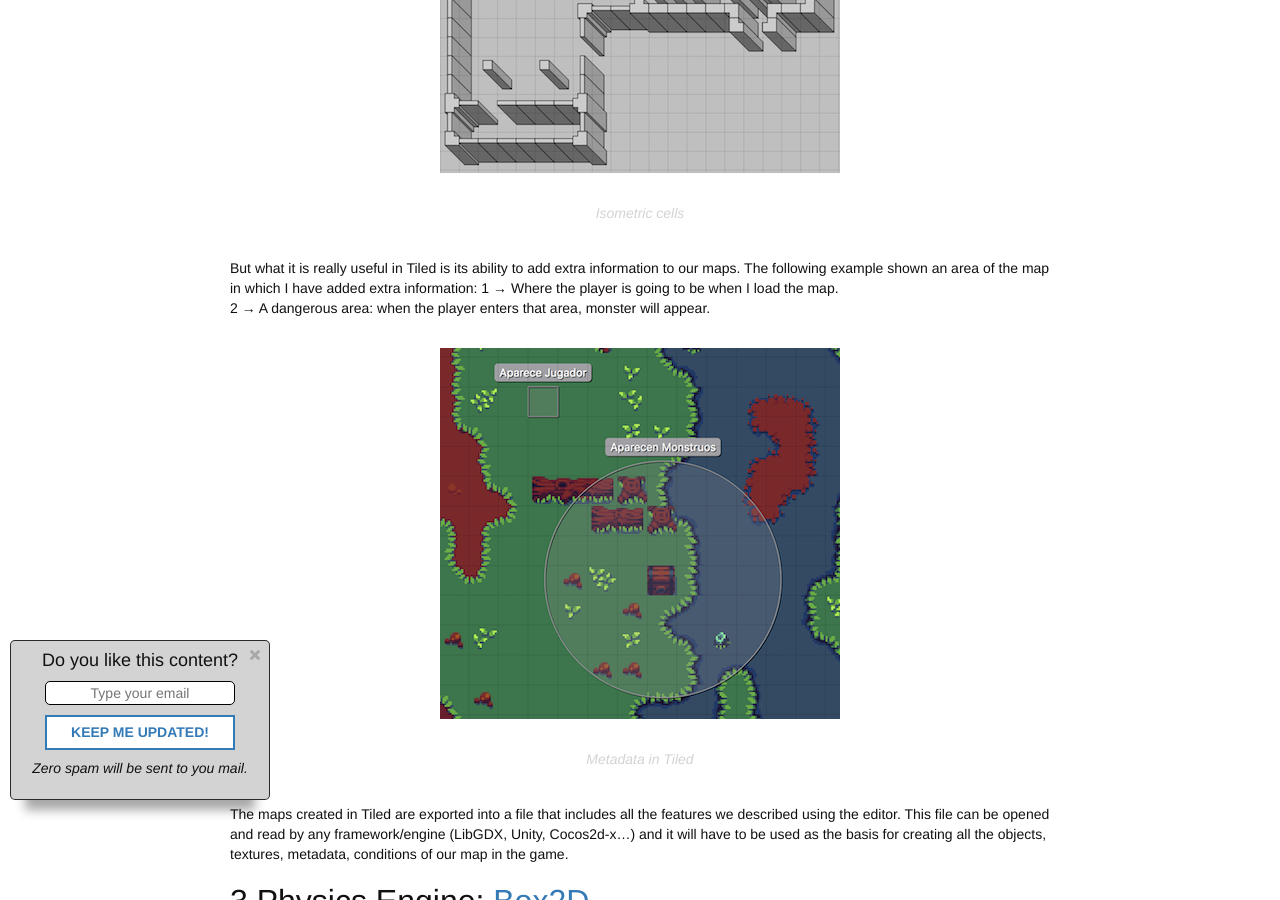
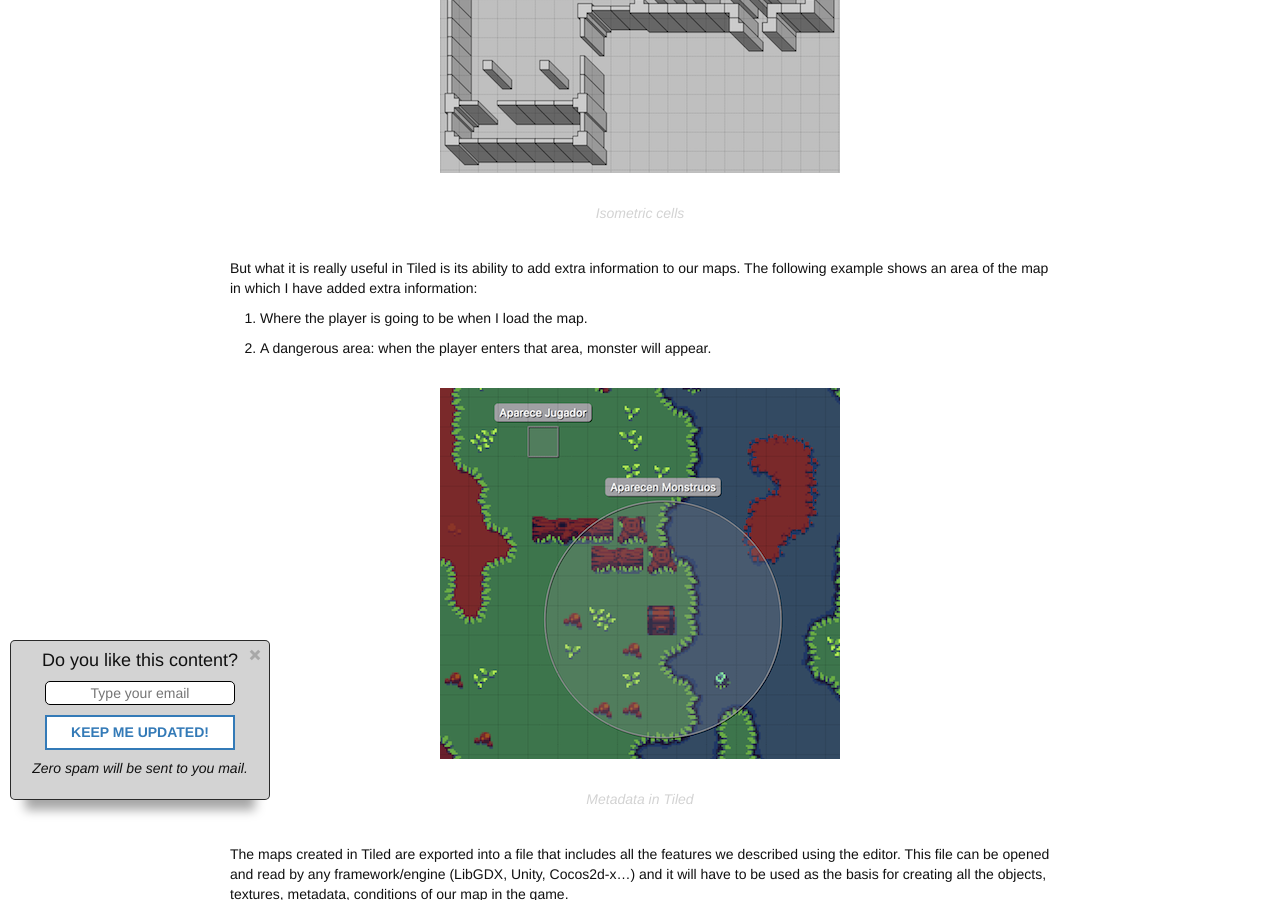
Before and after one commit to jesusredondo/jesusredondo.github.io, a Jekyll site: the page built from _posts/2017-03-03-VideoGame_design_III_Game_Developer's_Toolkit.markdown, in a window 1280 px wide and 900 px high, scrolled down 1804 px. Built offline with Jekyll 4.4.1, drawn with Linux system fonts in a browser that asks for light colours; nearby versions of some CDN libraries; comment, search, counter and statistics services are not loaded.

```diff
--- a/_posts/2017-03-03-VideoGame_design_III_Game_Developer's_Toolkit.markdown
+++ b/_posts/2017-03-03-VideoGame_design_III_Game_Developer's_Toolkit.markdown
@@ -50,9 +50,12 @@ Isometric:
 <img alt="Isometric-cells" src="/images/gameDevelop/3/5.png" width="400">
 *Isometric cells*
 
-But what it is really useful in Tiled is its ability to add extra information to our maps. The following example shown an area of the map in which I have added extra information:
-1 → Where the player is going to be when I load the map.
-2 → A dangerous area: when the player enters that area, monster will appear.
+But what it is really useful in Tiled is its ability to add extra information to our maps. The following example shows an area of the map in which I have added extra information:
+
+1. Where the player is going to be when I load the map.
+
+2. A dangerous area: when the player enters that area, monster will appear.
+
 
 <img alt="metadata-tiled" src="/images/gameDevelop/3/6.png" width="400">
 *Metadata in Tiled*
```
Also changed, not shown: 1 other file.
